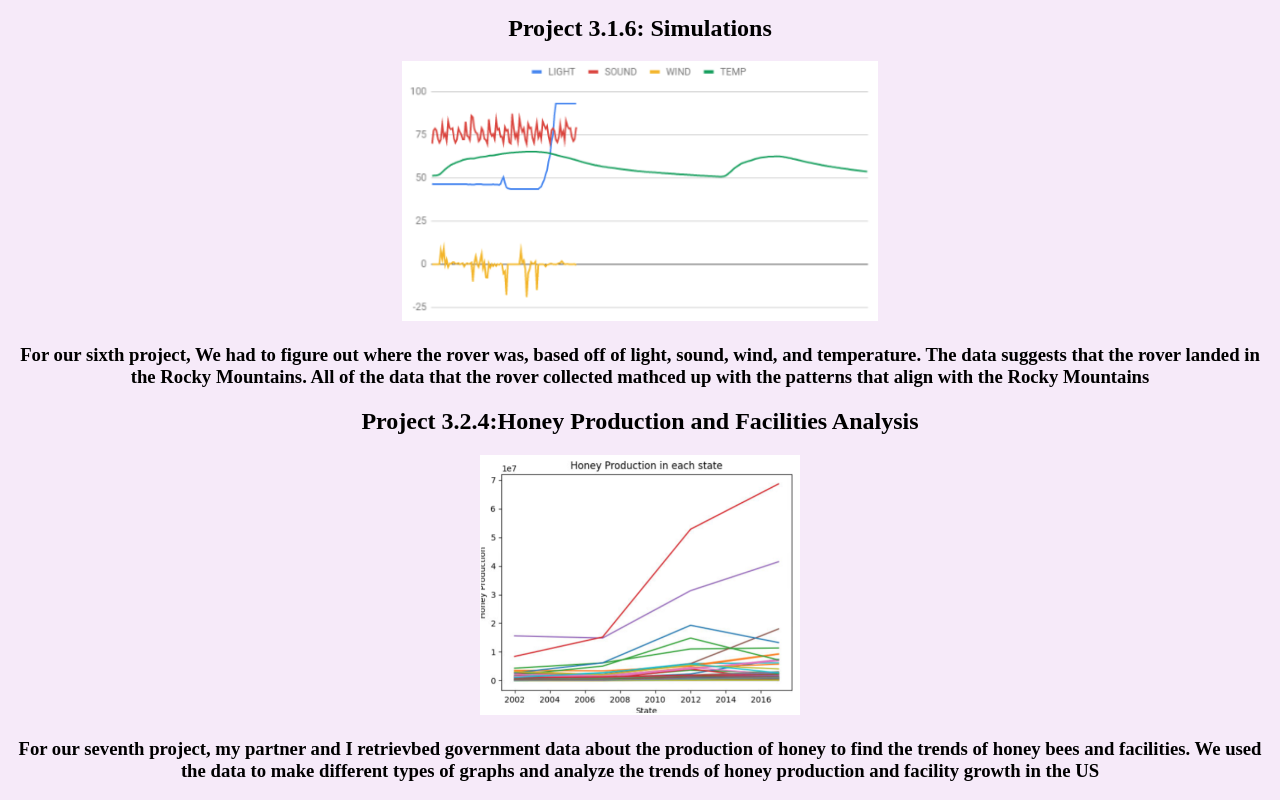
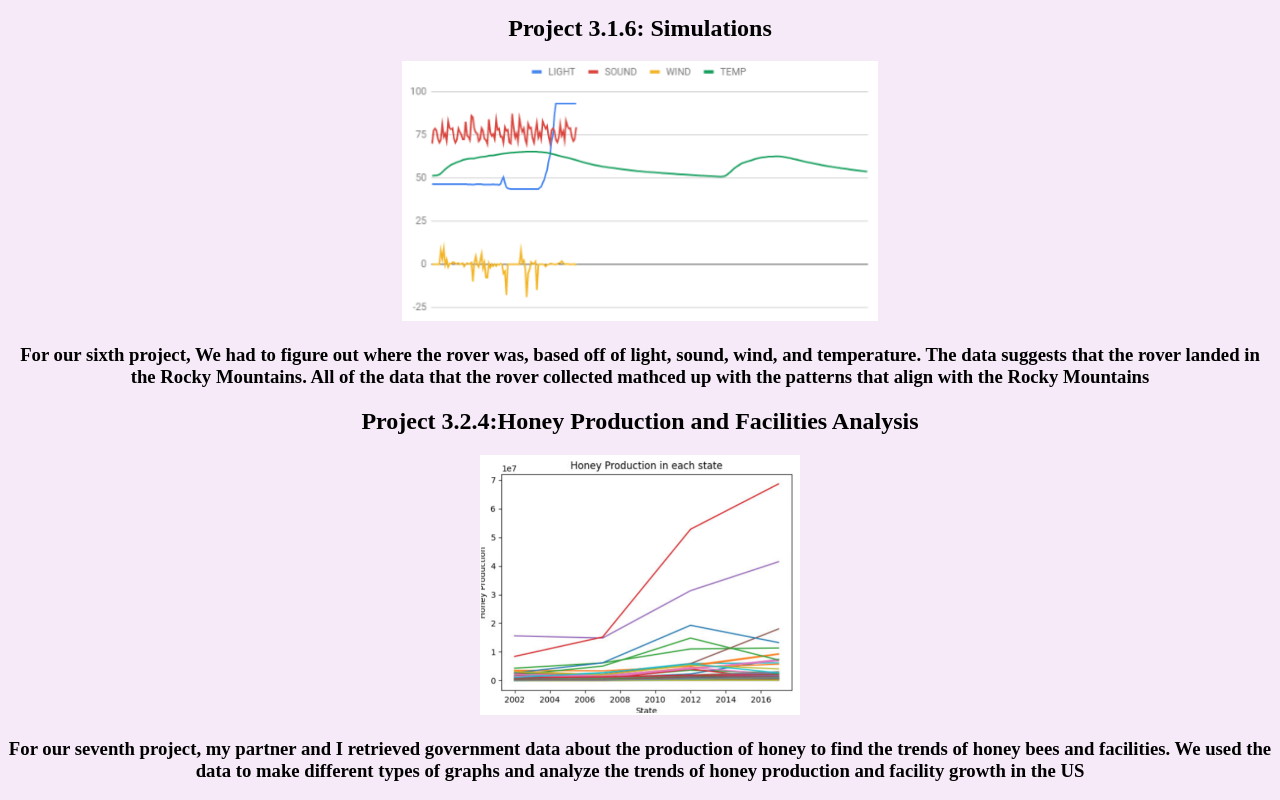
Before and after one commit to ashleyapplegate/AshleyApplegate.github.io, a plain HTML site: page portfolio.html in a window 1280 px wide. Shown: the part 2201-3001 px from the top of the page. Drawn offline with Linux system fonts and the light colour scheme.

Commit message:
Update portfolio.html

```diff
--- a/portfolio.html
+++ b/portfolio.html
@@ -30,7 +30,7 @@
         <h3>For our sixth project, We had to figure out where the rover was, based off of light, sound, wind, and temperature. The data suggests that the rover landed in the Rocky Mountains. All of the data that the rover collected mathced up with the patterns that align with the Rocky Mountains</h3>
 <h2> Project 3.2.4:Honey Production and Facilities Analysis</h2>
 	    <img src="honey.PNG" height="260">
- <h3>For our seventh project, my partner and I retrievbed government data about the production of honey to find the trends of honey bees and facilities. We used the data to make different types of graphs and analyze the trends of honey production and facility growth in the US
+ <h3>For our seventh project, my partner and I retrieved government data about the production of honey to find the trends of honey bees and facilities. We used the data to make different types of graphs and analyze the trends of honey production and facility growth in the US
     </center>
 	  </body>
 	</html>
```
